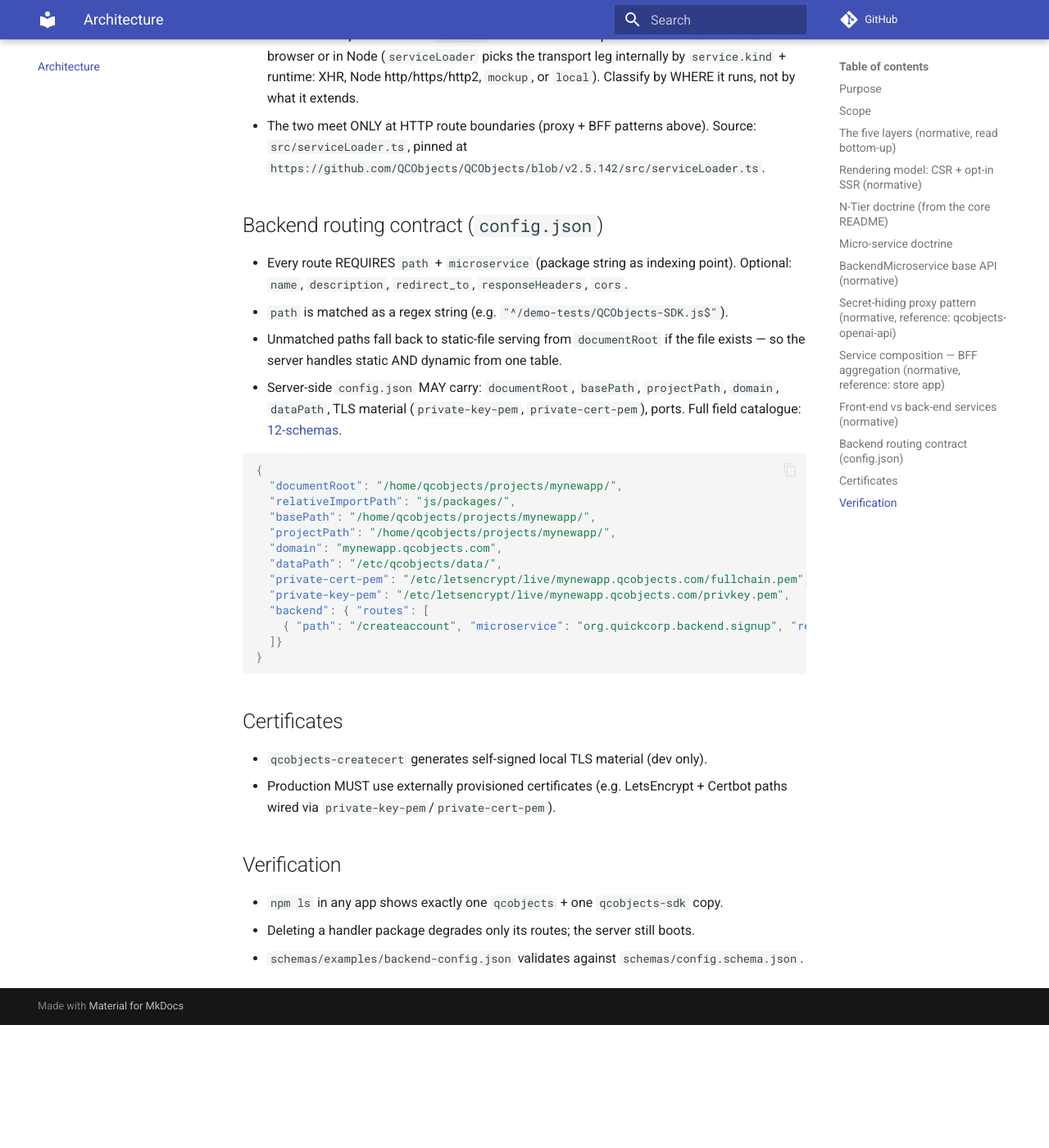
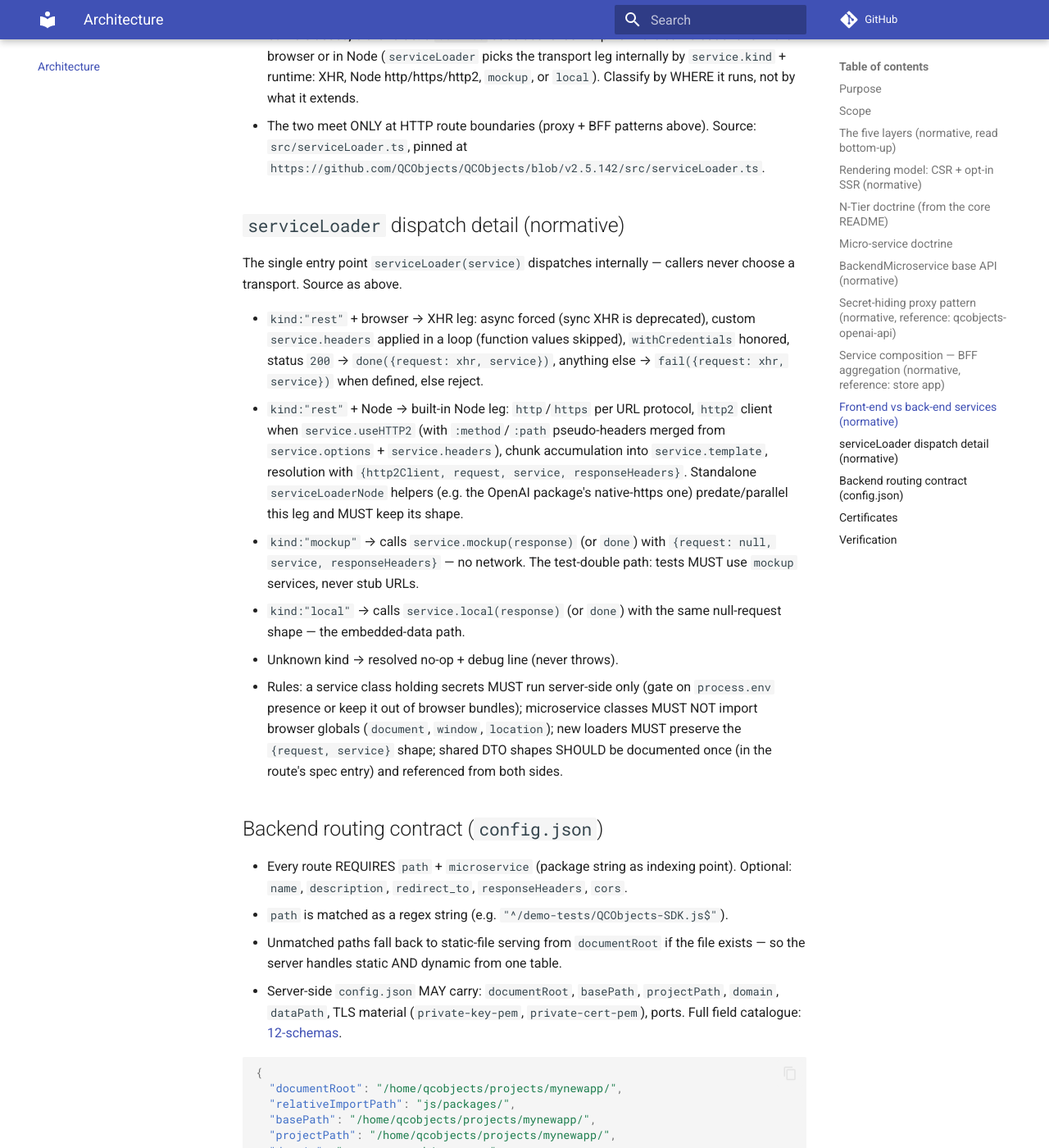
Before and after one commit to QCObjects/product-specs, an MkDocs documentation site: the page built from docs/02-architecture.md, in a window 1280 px wide and 1400 px high, scrolled down 4903 px. Shown: the whole window at 82% size. Built offline with MkDocs 1.6.1 and Material for MkDocs 9.7.7, drawn with Linux system fonts in a browser that asks for light colours; comment, search, counter and statistics services are not loaded; before the commit the page ends 6153 px from its top, so only the background shows below that.

Commit message:
fix: restore full dispatch detail under concise distinction

```diff
--- a/docs/02-architecture.md
+++ b/docs/02-architecture.md
@@ -201,6 +201,34 @@ subclasses through `serviceLoader` and reshape their responses into `body`
   Source: `src/serviceLoader.ts`, pinned at
   `https://github.com/QCObjects/QCObjects/blob/v2.5.142/src/serviceLoader.ts`.
 
+## `serviceLoader` dispatch detail (normative)
+
+The single entry point `serviceLoader(service)` dispatches internally —
+callers never choose a transport. Source as above.
+
+- `kind:"rest"` + browser → XHR leg: async forced (sync XHR is deprecated),
+  custom `service.headers` applied in a loop (function values skipped),
+  `withCredentials` honored, status `200` → `done({request: xhr, service})`,
+  anything else → `fail({request: xhr, service})` when defined, else reject.
+- `kind:"rest"` + Node → built-in Node leg: `http`/`https` per URL protocol,
+  `http2` client when `service.useHTTP2` (with `:method`/`:path` pseudo-headers
+  merged from `service.options` + `service.headers`), chunk accumulation into
+  `service.template`, resolution with `{http2Client, request, service,
+  responseHeaders}`. Standalone `serviceLoaderNode` helpers (e.g. the OpenAI
+  package's native-https one) predate/parallel this leg and MUST keep its shape.
+- `kind:"mockup"` → calls `service.mockup(response)` (or `done`) with
+  `{request: null, service, responseHeaders}` — no network. The test-double
+  path: tests MUST use `mockup` services, never stub URLs.
+- `kind:"local"` → calls `service.local(response)` (or `done`) with the same
+  null-request shape — the embedded-data path.
+- Unknown kind → resolved no-op + debug line (never throws).
+- Rules: a service class holding secrets MUST run server-side only (gate on
+  `process.env` presence or keep it out of browser bundles); microservice
+  classes MUST NOT import browser globals (`document`, `window`, `location`);
+  new loaders MUST preserve the `{request, service}` shape; shared DTO shapes
+  SHOULD be documented once (in the route's spec entry) and referenced from
+  both sides.
+
 ## Backend routing contract (`config.json`)
 
 - Every route REQUIRES `path` + `microservice` (package string as indexing point).
```
Also changed, not shown: docs/03-core-framework.md (+7 -3 lines).
